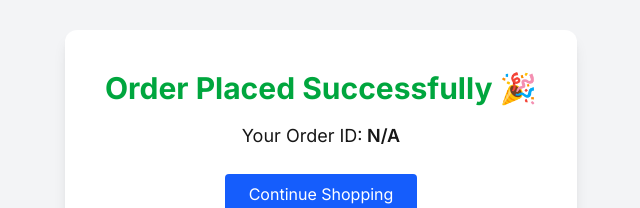
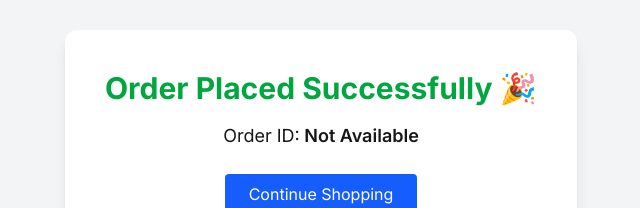
Before and after one commit to bhoomiguptaa/flipkart-clone, a Next.js app in the folder frontend/: page /order-success in a window 1280 px wide. Shown: the part 258-466 px from the top of the page, without its empty margins (319-959 px from the left). Built offline with nearby package versions, Linux system fonts and the light colour scheme.

Commit message:
fix deployment config

```diff
--- a/frontend/app/order-success/page.tsx
+++ b/frontend/app/order-success/page.tsx
@@ -7,8 +7,8 @@ import Link from "next/link"
 
 export default function OrderSuccess() {
 
-  const searchParams = useSearchParams()
-  const orderId = searchParams.get("id")
+  const params = useSearchParams()
+  const orderId = params.get("id")
 
   return (
 
@@ -21,9 +21,9 @@ export default function OrderSuccess() {
         </h1>
 
         <p className="mt-4 text-lg">
-          Your Order ID:
+          Order ID:
           <span className="font-semibold">
-            {" "}{orderId || "N/A"}
+            {" "}{orderId ?? "Not Available"}
           </span>
         </p>
 
--- a/frontend/next.config.ts
+++ b/frontend/next.config.ts
@@ -1,4 +1,4 @@
-import type { NextConfig } from "next";
+import type { NextConfig } from "next"
 
 const nextConfig: NextConfig = {
 
@@ -6,29 +6,14 @@ const nextConfig: NextConfig = {
 
   images: {
     remotePatterns: [
-      {
-        protocol: "https",
-        hostname: "dummyimage.com",
-      },
-      {
-        protocol: "https",
-        hostname: "m.media-amazon.com",
-      },
-      {
-        protocol: "https",
-        hostname: "images.unsplash.com",
-      },
-      {
-        protocol: "https",
-        hostname: "images.puma.com",
-      },
-      {
-        protocol: "https",
-        hostname: "ssl-product-images.www8-hp.com",
-      }
-    ],
-  },
+      { protocol: "https", hostname: "dummyimage.com" },
+      { protocol: "https", hostname: "m.media-amazon.com" },
+      { protocol: "https", hostname: "images.unsplash.com" },
+      { protocol: "https", hostname: "images.puma.com" },
+      { protocol: "https", hostname: "ssl-product-images.www8-hp.com" }
+    ]
+  }
 
-};
+}
 
-export default nextConfig;
+export default nextConfig
```
